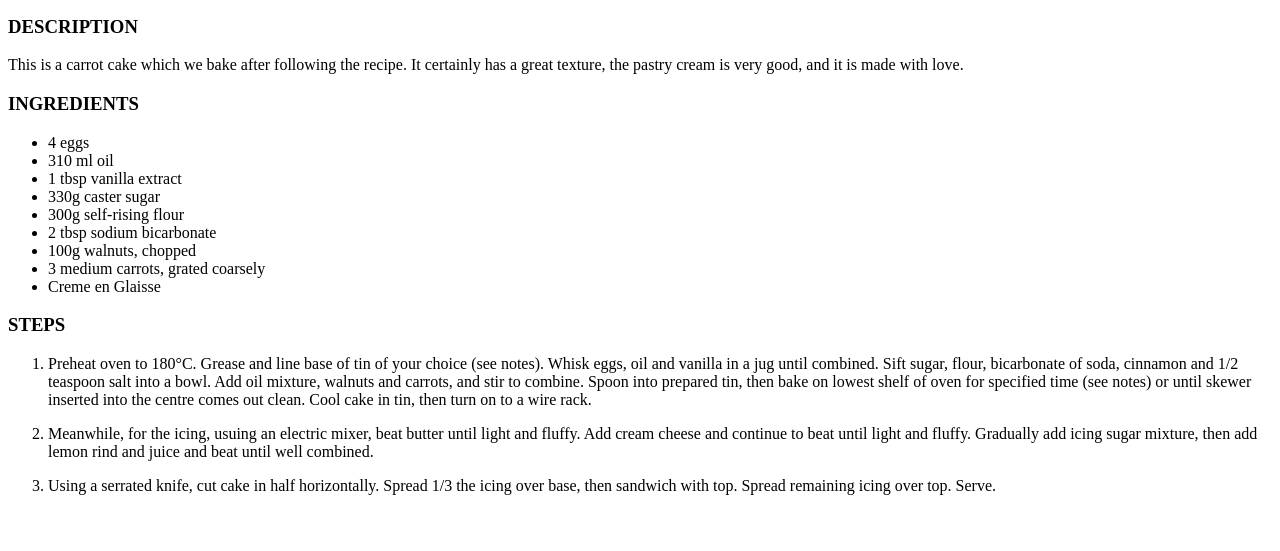
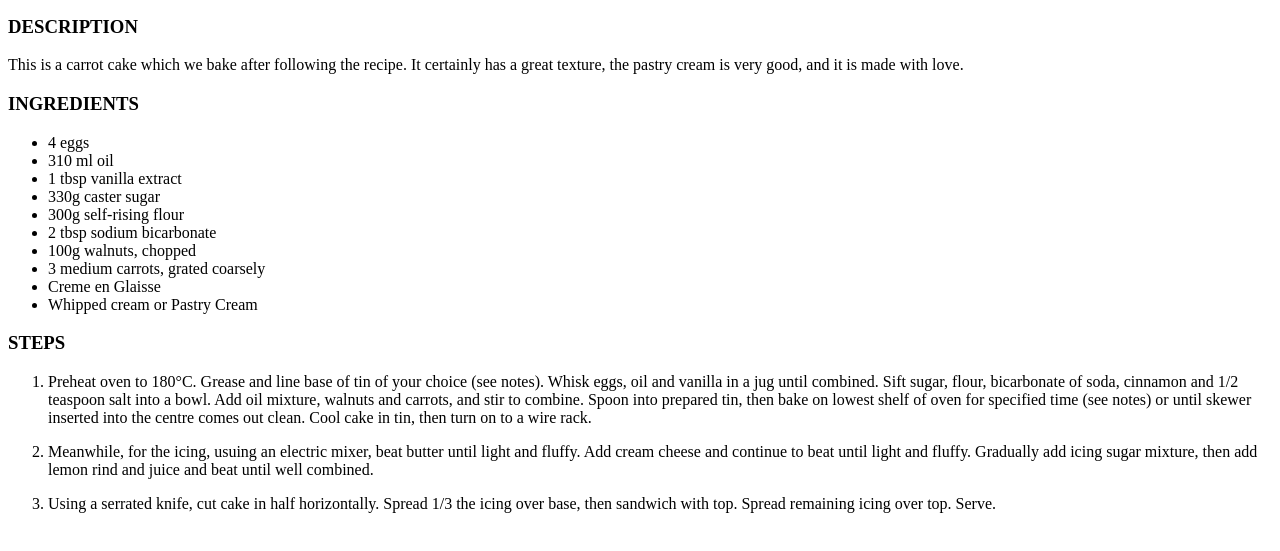
Before and after one commit to manasTyagiGit/odin-recipes, a plain HTML site: page recipes/carrotcake.html in a window 1280 px wide. Shown: the part 101-652 px from the top of the page. Drawn offline with Linux system fonts and the light colour scheme.

Commit message:
Update recipe for carrotcake

```diff
--- a/recipes/carrotcake.html
+++ b/recipes/carrotcake.html
@@ -26,6 +26,7 @@
         <li>100g walnuts, chopped</li>
         <li>3 medium carrots, grated coarsely</li>
         <li>Creme en Glaisse</li>
+        <li>Whipped cream or Pastry Cream</li>
     </ul>
 
     <h3>STEPS</h3>
```
